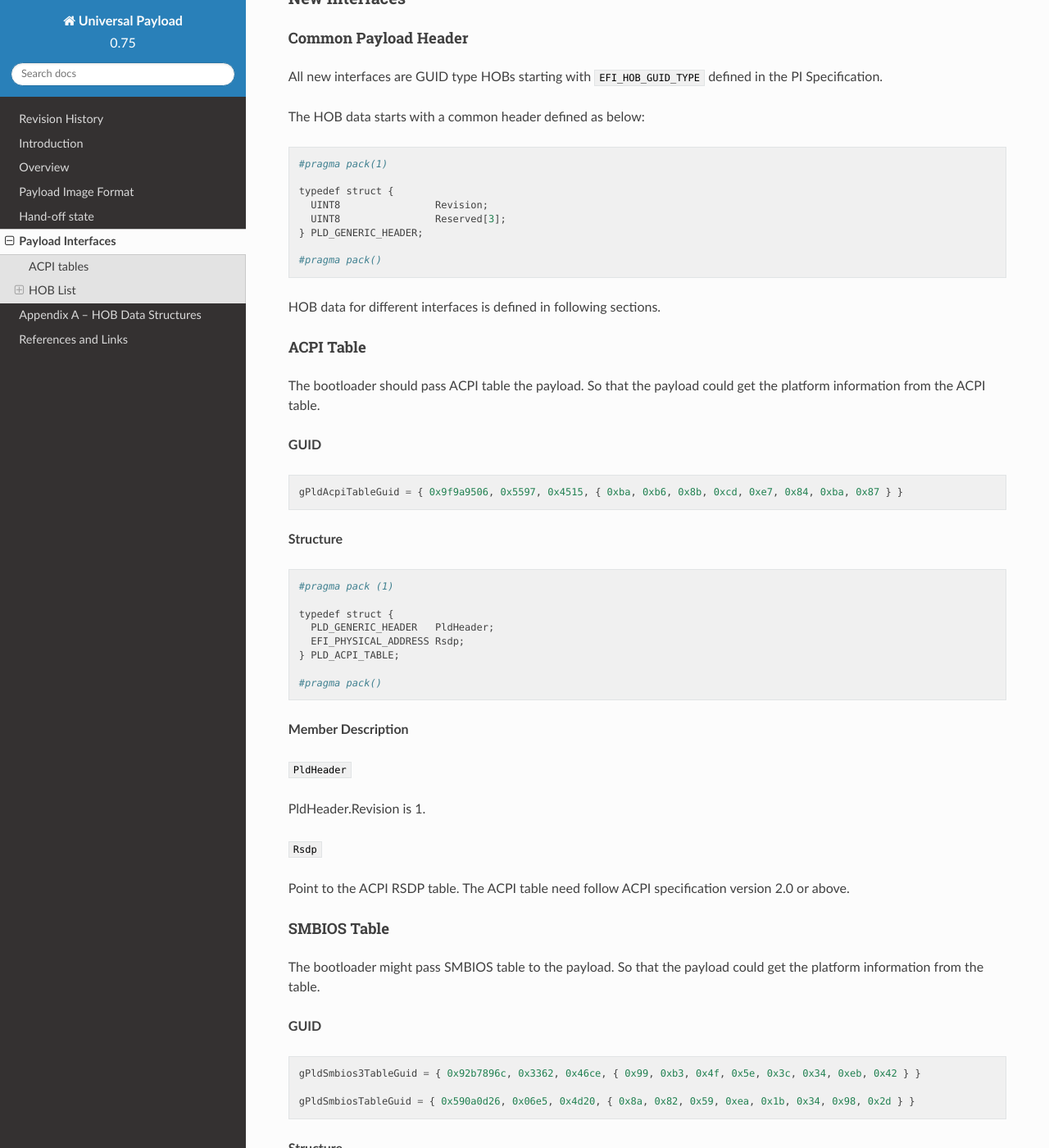
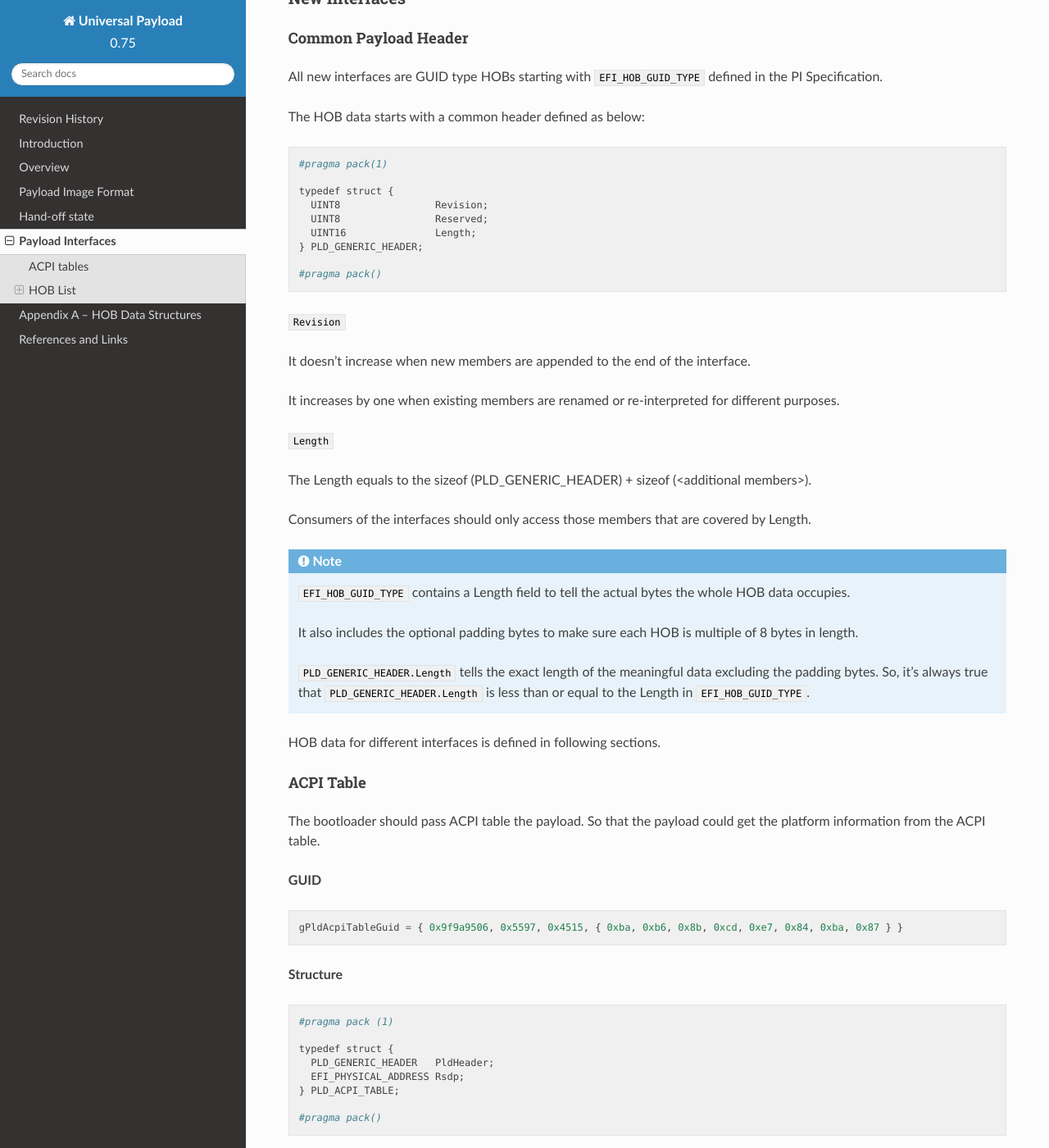
Before and after one commit to UniversalScalableFirmware/documentation, a Sphinx documentation site: the page built from source/payload-interfaces/index.rst, in a window 1280 px wide and 1400 px high, scrolled down 2664 px. Shown: the whole window at 82% size. Built offline with Sphinx 7.4.7 and the Read the Docs theme 2.0.0, drawn with Linux system fonts in a browser that asks for light colours; some of the changed text lies outside the part shown.

Commit message:
Add PLD_GENERIC_HEADER.Length
Old common header only contains Revision field.
Every time when the interface is changed, Revision increases.
But Revision cannot tell whether the change is to append new members
in the end of the interface, or change existing members.

This causes the Consumer (payload) hard to write code to consume
the interfaces. Because payload needs to define different structures
for different revisions of the same interface.

Having the Length in header can avoid payload defining new structures
when only new members are appended.

Supposing PLD_INTERFACE_A is changed for 3 times:

Initial:
  typedef struct {
    PLD_GENERIC_HEADER PldHeader;
    UINT8 a;
  } PLD_INTERFACE_A;
  // Revision = 1
  // Length   = 5

Add new member x:
  typedef struct {
    PLD_GENERIC_HEADER PldHeader;
    UINT8 a;
    UINT8 x;
  } PLD_INTERFACE_A;
  // Revision = 1 (no change for members appending)
  // Length   = 6

Change member x to y:
  typedef struct {
    PLD_GENERIC_HEADER PldHeader;
    UINT8 a;
    UINT8 y;
  } PLD_INTERFACE_A;
  // Revision = 2 (increase Revision)
  // Length   = 6

The InterfaceA.h can contain following:
  ------
  typedef struct {
    PLD_GENERIC_HEADER PldHeader;
    UINT8 a;
    UINT8 x;
  } PLD_INTERFACE_A;
  #define PLD_INTERFACE_A_REVISION 1

  typedef struct {
    PLD_GENERIC_HEADER PldHeader;
    UINT8 a;
    UINT8 y;
  } PLD_INTERFACE_A2;
  #define PLD_INTERFACE_A2_REVISION 2
  ------

The payload can write code as below:
---BEGIN---
if (Hdr->Revision == PLD_INTERFACE_A_REVISION) {
  PLD_INTERFACE_A *a = (PLD_INTERFACE_A *) Hdr;
  if (Hdr->Length >= OFFSET_OF (PLD_INTERFACE_A, x) + sizeof (UINT8)){
    // Access PLD_INTERFACE_A->x
  }
} else if (Hdr->Revision == PLD_INTERFACE_A2_REVISION) {
  PLD_INTERFACE_A2 *a = (PLD_INTERFACE_A2 *) Hdr;
  if (Hdr->Length >= OFFSET_OF (PLD_INTERFACE_A2, y) + sizeof (UINT8)){
    // Access PLD_INTERFACE_A2->y
  }
}
---END---

With Length field added, if only new members are appended,
the payload(consumer) code will be very easy to develop.

Signed-off-by: Ray Ni <ray.ni@intel.com>

```diff
--- a/source/payload-interfaces/index.rst
+++ b/source/payload-interfaces/index.rst
@@ -159,10 +159,31 @@ The HOB data starts with a common header defined as below::
 
   typedef struct {
     UINT8                Revision;
-    UINT8                Reserved[3];
+    UINT8                Reserved;
+    UINT16               Length;
   } PLD_GENERIC_HEADER;
 
   #pragma pack()
+
+``Revision``
+
+It doesn't increase when new members are appended to the end of the interface.
+
+It increases by one when existing members are renamed or re-interpreted for different purposes.
+
+``Length``
+
+The Length equals to the sizeof (PLD_GENERIC_HEADER) + sizeof (<additional members>).
+
+Consumers of the interfaces should only access those members that are covered by Length.
+
+.. note::
+  ``EFI_HOB_GUID_TYPE`` contains a Length field to tell the actual bytes the whole HOB data occupies.
+
+  It also includes the optional padding bytes to make sure each HOB is multiple of 8 bytes in length.
+
+  ``PLD_GENERIC_HEADER.Length`` tells the exact length of the meaningful data excluding the padding bytes.
+  So, it's always true that ``PLD_GENERIC_HEADER.Length`` is less than or equal to the Length in ``EFI_HOB_GUID_TYPE``.
 
 HOB data for different interfaces is defined in following sections.
 
@@ -195,6 +216,8 @@ The bootloader should pass ACPI table the payload. So that the payload could get
 ``PldHeader``
 
 PldHeader.Revision is 1.
+
+PldHeader.Length is 12.
 
 ``Rsdp``
 
@@ -232,6 +255,8 @@ The bootloader might pass SMBIOS table to the payload. So that the payload could
 
 PldHeader.Revision is 1.
 
+PldHeader.Length is 12.
+
 ``SmBiosEntryPoint``
 
 Points to the SMBIOS table in SMBIOS 3.0+ format if GUID is ``gPldSmbios3TableGuid``.
@@ -267,6 +292,8 @@ The bootloader might pass Device Tree to the payload. So that the payload could
 ``PldHeader``
 
 PldHeader.Revision is 1.
+
+PldHeader.Length is 12.
 
 ``DeviceTreeAddress``
 
@@ -308,6 +335,8 @@ to payload.
 ``PldHeader``
 
 PldHeader.Revision is 1.
+
+PldHeader.Length is 18.
 
 ``UseMmio``
 
--- a/source/revision-history.rst
+++ b/source/revision-history.rst
@@ -12,5 +12,6 @@ Revision  Description                                        Date
             information.
           - Add PLD_GENERIC_HEADER as the common header for
             new interfaces.
+          - Add PLD_GENERIC_HEADER.Length.
 0.7       Initial draft.                                     Sep 19, 2020
 ========  =================================================  ======
```
Also changed, not shown: other parts of source/revision-history.rst (+1 -1 lines).
